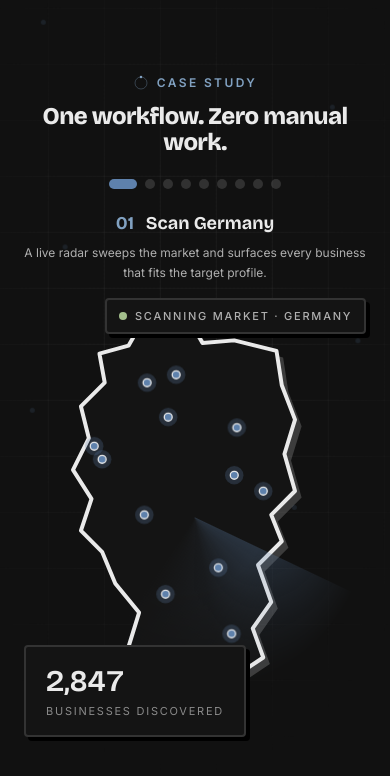
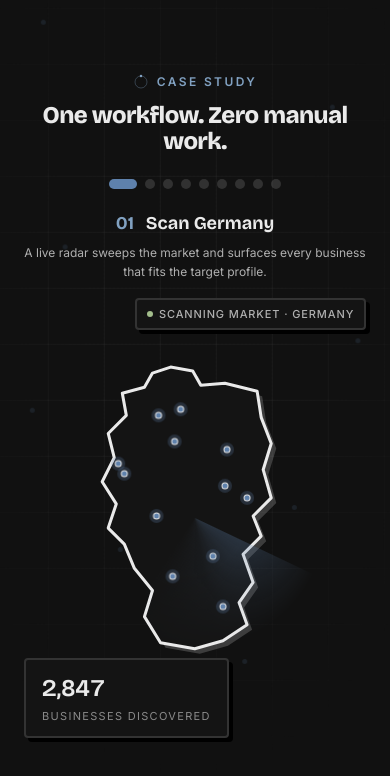
Before and after one commit to Itachi-Max-07/Nuovance-AI, a Next.js app: page / in a window 390 px wide. Shown: the part 2975-3751 px from the top of the page. Built offline with nearby package versions, Linux system fonts and the light colour scheme.

Commit message:
update responsiveness of mobile view

```diff
--- a/src/app/globals.css
+++ b/src/app/globals.css
@@ -730,10 +730,19 @@ body {
 }
 
 /* Fixed-height stage the nine scenes stack inside while pinned. Sized so
-   header + stage always fit one viewport, including short laptop screens. */
+   header + stage always fit one viewport, including short laptop screens.
+   On phones the height is derived from the small viewport minus the header/
+   step-copy above it (svh, so it can't clip the bottom counter card when the
+   URL bar is visible); the desktop clamp takes over from 640px up. */
 .ws-stage {
   position: relative;
-  height: clamp(360px, 52vh, 600px);
+  height: clamp(260px, calc(100svh - 340px), 440px);
+}
+
+@media (min-width: 640px) {
+  .ws-stage {
+    height: clamp(360px, 52vh, 600px);
+  }
 }
 
 /* Scene shells: crossfade + gentle vertical morph between steps. Scenes stay
--- a/src/components/sections/WorkflowStory.tsx
+++ b/src/components/sections/WorkflowStory.tsx
@@ -47,9 +47,6 @@ const SCENES: ComponentType<StorySceneProps>[] = [
 const STEP_COUNT = workflowStory.steps.length;
 // Scroll distance dedicated to each step while the section is pinned.
 const SCROLL_PER_STEP = 720;
-// The stage fades out over the final stretch so the pin releases into
-// Vision & Mission without a hard cut (and the story never replays).
-const FADE_START = 0.95;
 
 // Snap targets = the CENTER of each step's scroll band (aligned with
 // handleSelect below), plus 1 so the reader can always glide out past the
@@ -68,7 +65,6 @@ const useIsomorphicLayoutEffect =
 export default function WorkflowStory() {
   const shouldReduceMotion = useReducedMotion();
   const sectionRef = useRef<HTMLElement | null>(null);
-  const fadeRef = useRef<HTMLDivElement | null>(null);
   const triggerRef = useRef<ScrollTrigger | null>(null);
   const activeStepRef = useRef(0);
   const [activeStep, setActiveStep] = useState(0);
@@ -98,13 +94,6 @@ export default function WorkflowStory() {
           if (index !== activeStepRef.current) {
             activeStepRef.current = index;
             setActiveStep(index);
-          }
-          if (fadeRef.current) {
-            const fade =
-              self.progress > FADE_START
-                ? 1 - (self.progress - FADE_START) / (1 - FADE_START)
-                : 1;
-            fadeRef.current.style.opacity = String(fade);
           }
         },
       });
@@ -177,7 +166,7 @@ export default function WorkflowStory() {
     >
       <StoryBackdrop />
       <div className="relative z-10 flex min-h-screen flex-col justify-center pb-8 pt-20 sm:pt-24">
-        <div ref={fadeRef} className="mx-auto w-full max-w-7xl px-6 lg:px-8">
+        <div className="mx-auto w-full max-w-7xl px-6 lg:px-8">
           <StoryHeader />
 
           <div className="mt-6 flex flex-col gap-5 sm:mt-8 lg:flex-row lg:items-center lg:gap-10">
--- a/src/components/workflow-story/scenes/EmailScene.tsx
+++ b/src/components/workflow-story/scenes/EmailScene.tsx
@@ -25,7 +25,7 @@ export default function EmailScene({ active, reduce }: EmailSceneProps) {
   return (
     <div className="flex w-full max-w-3xl items-stretch justify-center gap-4 px-1">
       <div className="ws-item min-w-0 flex-1">
-        <div className="ws-card flex h-full flex-col p-5 sm:p-6">
+        <div className="ws-card flex h-full flex-col p-4 sm:p-6">
           <div className="flex items-center gap-3">
             <span className="flex h-9 w-9 shrink-0 items-center justify-center rounded-full bg-brand-accent/15 text-xs font-semibold text-brand-accent-deep">
               {AVATAR_INITIALS}
@@ -47,7 +47,7 @@ export default function EmailScene({ active, reduce }: EmailSceneProps) {
             <span className="font-medium text-brand-ink">{email.subject}</span>
           </p>
 
-          <p className="mt-3 min-h-40 flex-1 whitespace-pre-line text-xs leading-relaxed text-brand-body sm:text-sm">
+          <p className="mt-3 min-h-32 flex-1 whitespace-pre-line text-xs leading-relaxed text-brand-body sm:min-h-40 sm:text-sm">
             {text}
             {active && !done && (
               <span aria-hidden="true" className="ws-caret text-brand-accent-deep">
--- a/src/components/workflow-story/scenes/ScanScene.tsx
+++ b/src/components/workflow-story/scenes/ScanScene.tsx
@@ -16,7 +16,11 @@ export default function ScanScene({ active, reduce }: ScanSceneProps) {
 
   return (
     <div className="relative flex h-full w-full items-center justify-center">
-      <div className="relative h-full py-2">
+      {/* On phones the stage is narrow, so the map is sized down to leave a
+          clear band above and below for the two floating cards; from sm up the
+          stage is wide enough for the map to fill it and the cards to sit in
+          the corners. */}
+      <div className="relative h-3/4 py-1 sm:h-full sm:py-2">
         <GermanyMap pins={scan.pins} className="h-full w-auto" />
         {/* Rotating radar sweep — centering lives on the wrapper so the
             rotation animation never overwrites the translate. */}
@@ -29,23 +33,23 @@ export default function ScanScene({ active, reduce }: ScanSceneProps) {
       </div>
 
       <div className="ws-item absolute right-0 top-0 sm:right-4 sm:top-2">
-        <div className="ws-card flex items-center gap-2 px-3 py-2">
-          <span className="relative flex h-2 w-2">
+        <div className="ws-card flex items-center gap-1.5 px-2.5 py-1.5 sm:gap-2 sm:px-3 sm:py-2">
+          <span className="relative flex h-1.5 w-1.5 sm:h-2 sm:w-2">
             <span className="ws-pulse-ring absolute inset-0 rounded-full bg-brand-green/60" />
-            <span className="relative h-2 w-2 rounded-full bg-brand-green" />
+            <span className="relative h-1.5 w-1.5 rounded-full bg-brand-green sm:h-2 sm:w-2" />
           </span>
-          <span className="text-2xs font-medium uppercase tracking-[0.16em] text-brand-body">
+          <span className="text-2xs font-medium uppercase tracking-[0.08em] text-brand-body sm:tracking-[0.16em]">
             {scan.statusLabel} · {scan.region}
           </span>
         </div>
       </div>
 
       <div className="ws-item absolute bottom-0 left-0 sm:bottom-2 sm:left-4" style={{ animationDelay: "250ms" }}>
-        <div className="ws-card px-5 py-4">
-          <p className="font-heading text-3xl font-semibold tabular-nums text-brand-ink sm:text-4xl">
+        <div className="ws-card px-4 py-3 sm:px-5 sm:py-4">
+          <p className="font-heading text-2xl font-semibold tabular-nums text-brand-ink sm:text-4xl">
             {discovered}
           </p>
-          <p className="mt-1 text-2xs uppercase tracking-[0.16em] text-brand-faint sm:text-xs">
+          <p className="mt-1 text-2xs uppercase tracking-[0.12em] text-brand-faint sm:tracking-[0.16em] sm:text-xs">
             {scan.counterLabel}
           </p>
         </div>
```
